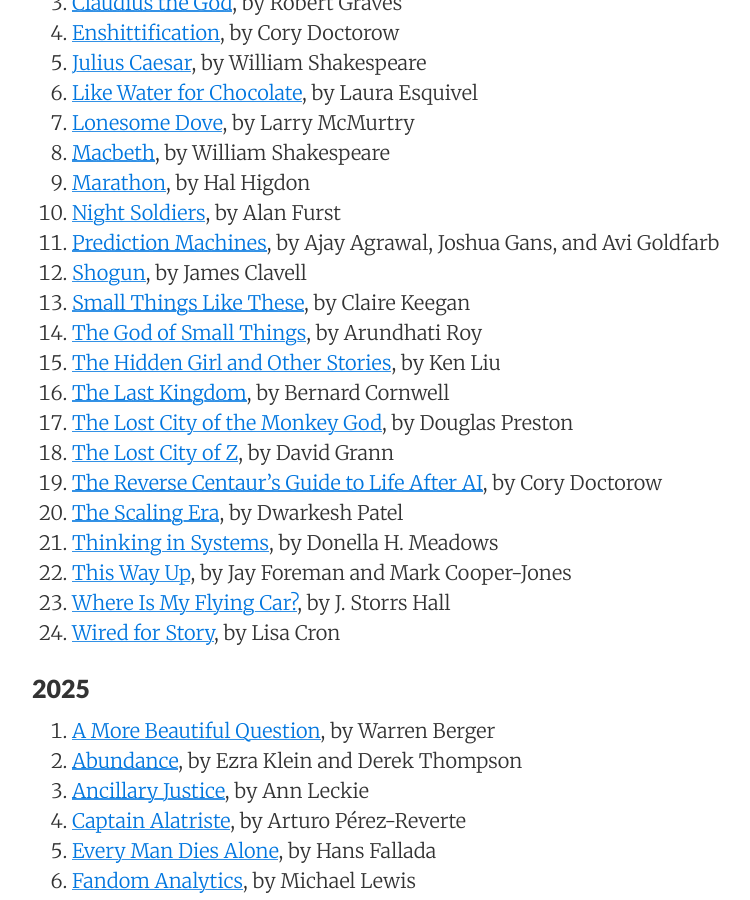
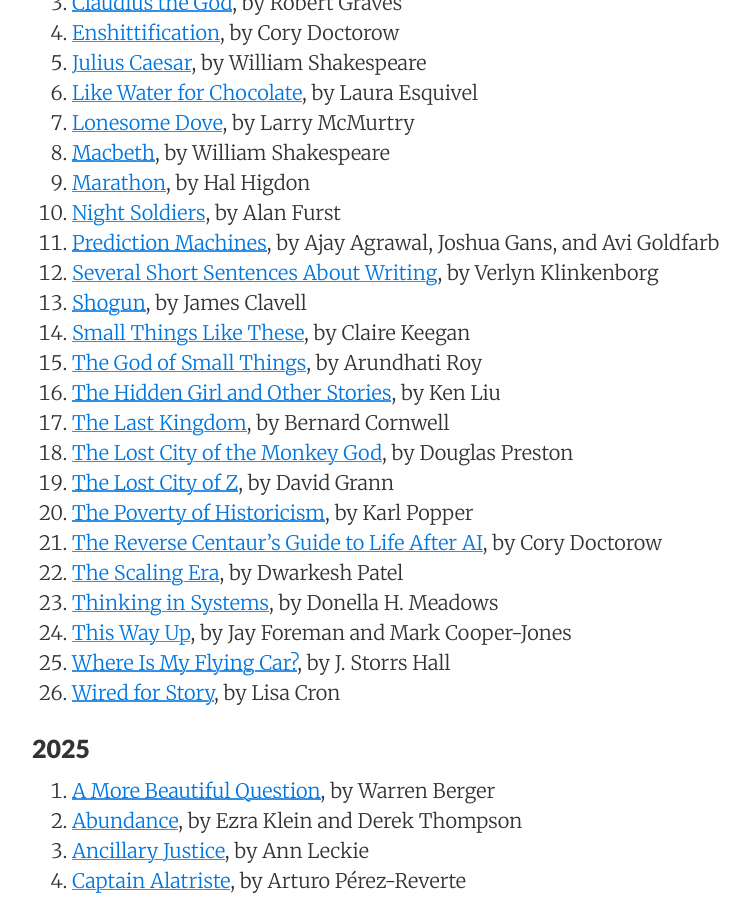
Before and after one commit to sewardlee337/sewardlee337.github.io, a Jekyll site: the page built from readinglist.md, in a window 1280 px wide and 900 px high, scrolled down 650 px. Shown: the whole window, without its empty margins (188-938 px from the left). Built offline with Jekyll 4.4.1, drawn with Linux system fonts in a browser that asks for light colours; nearby versions of some CDN libraries.

Commit message:
update reading list

```diff
--- a/readinglist.md
+++ b/readinglist.md
@@ -30,6 +30,7 @@ _"My alma mater was books, a good library... I could spend the rest of my life r
 1. [Marathon](https://a.co/d/0docCBJl), by Hal Higdon
 1. [Night Soldiers](https://a.co/d/0bTeaM85), by Alan Furst
 1. [Prediction Machines](https://www.amazon.com/Prediction-Machines-Economics-Artificial-Intelligence/dp/1633695670/ref=tmm_hrd_swatch_0), by Ajay Agrawal, Joshua Gans, and Avi Goldfarb
+1. [Several Short Sentences About Writing](https://www.amazon.com/Several-Short-Sentences-About-Writing/dp/0307279413/ref=tmm_pap_swatch_0), by Verlyn Klinkenborg
 1. [Shogun](https://www.amazon.com/Shogun-Asian-Saga-James-Clavell/dp/0385343248/ref=monarch_sidesheet_title), by James Clavell
 1. [Small Things Like These](https://a.co/d/0ePbTNU8), by Claire Keegan
 1. [The God of Small Things](https://a.co/d/00KJNWI0), by Arundhati Roy
@@ -37,6 +38,7 @@ _"My alma mater was books, a good library... I could spend the rest of my life r
 1. [The Last Kingdom](https://a.co/d/040lUYWo), by Bernard Cornwell
 1. [The Lost City of the Monkey God](https://www.amazon.com/Lost-City-Monkey-God-Story-ebook/dp/B01G1K1RTA/ref=tmm_kin_swatch_0), by Douglas Preston
 1. [The Lost City of Z](https://a.co/d/0baWTkRR), by David Grann
+1. [The Poverty of Historicism](https://www.amazon.com/Poverty-Historicism-Routledge-Classics-88/dp/0415278465/ref=tmm_pap_swatch_0), by Karl Popper
 1. [The Reverse Centaur's Guide to Life After AI](https://www.amazon.com/dp/037462156X?lv=shuf&channelId=500&plpRedirect=mhFallback), by Cory Doctorow
 1. [The Scaling Era](https://www.amazon.com/Scaling-Era-Oral-History-2019-2025/dp/1953953557), by Dwarkesh Patel
 1. [Thinking in Systems](https://a.co/d/eoeVs6A), by Donella H. Meadows
```
